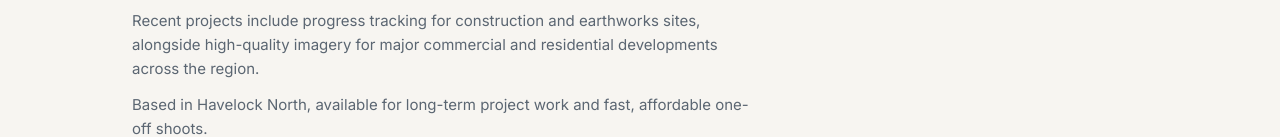
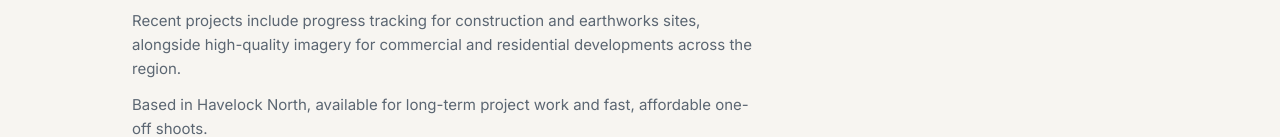
Before and after one commit to FigerDerkin74/skylenshb, a plain HTML site: page index.html in a window 1280 px wide. Shown: the part 1048-1185 px from the top of the page. Drawn offline with Linux system fonts and the light colour scheme.

Commit message:
Update index.html

```diff
--- a/index.html
+++ b/index.html
@@ -174,7 +174,7 @@
     <div class="eyebrow">About</div>
     <h2>Local, dedicated, easy to work with</h2>
     <p>Since 2019, SkylensHB has delivered reliable aerial photography and videography across Hawke's Bay. We work directly with real estate, construction, and earthworks clients to provide clear, professional site documentation.</p>
-    <p>Recent projects include progress tracking for construction and earthworks sites, alongside high-quality imagery for major commercial and residential developments across the region.</p>
+    <p>Recent projects include progress tracking for construction and earthworks sites, alongside high-quality imagery for commercial and residential developments across the region.</p>
     <p>Based in Havelock North, available for long-term project work and fast, affordable one-off shoots.</p>
     <!-- TODO Johnson: add years running the business + any CAA drone certification/insurance once confirmed -->
     <!-- TODO Johnson: once you've checked with Oneshot Earthworks and Summerset, you can name them directly in the paragraph above -->
```
